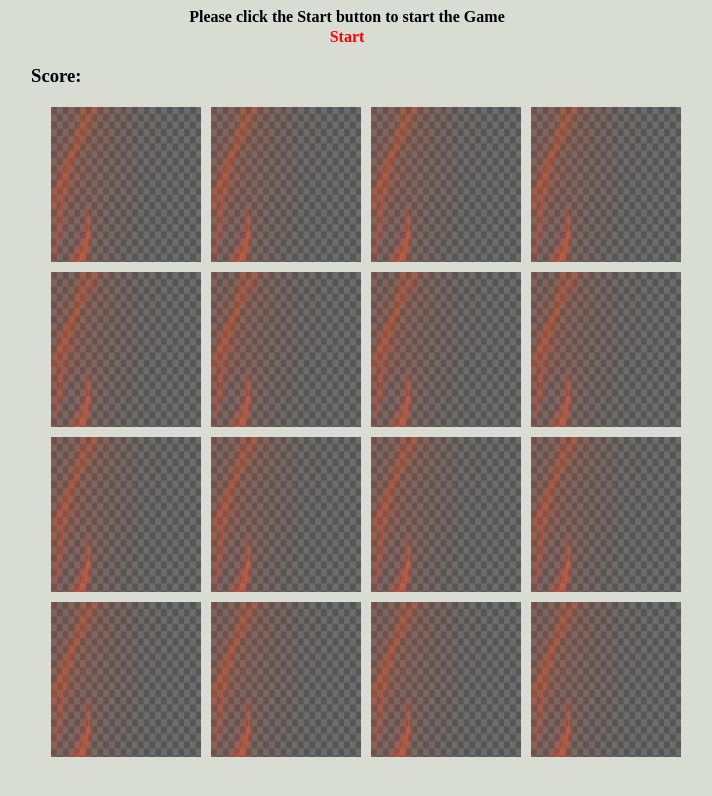
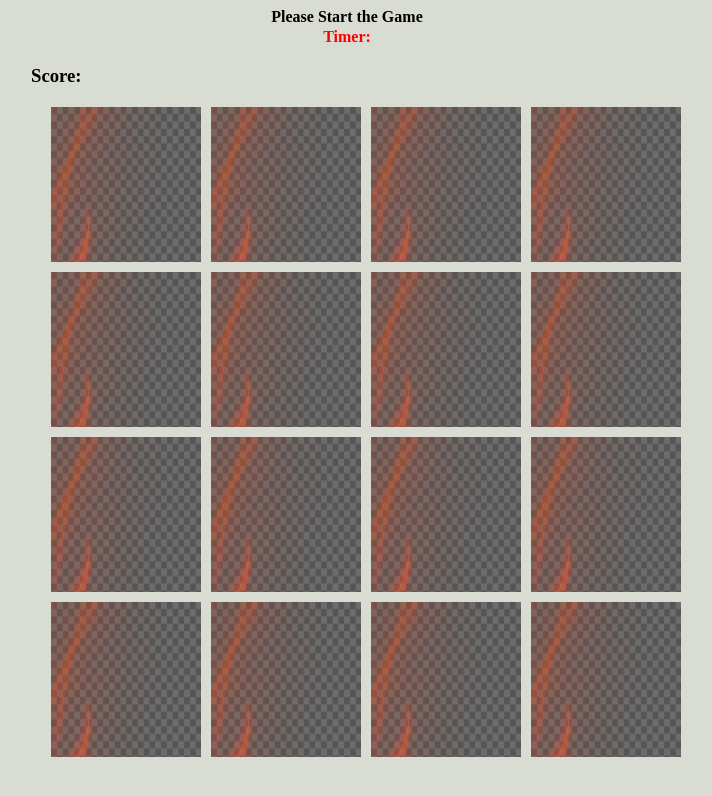
Before and after one commit to ncrown1190/Memory-Game, a plain HTML site: page index.html in a window 1280 px wide. Shown: the whole page, without its empty margins (293-1005 px from the left). Drawn offline with Linux system fonts and the light colour scheme.

Commit message:
some chages to display game

```diff
--- a/index.html
+++ b/index.html
@@ -9,8 +9,8 @@
     <title>Memory Game</title>
   </head>
   <body>
-    <div class="info">Please click the Start button to start the Game</div>
-    <div id="counter">Start</div>
+    <div class="info">Please Start the Game</div>
+    <div id="counter">Timer:</div>
     <h3>Score:<span id="score"></span></h3>
 
     <div class="cards-div"></div>
--- a/short.js
+++ b/short.js
@@ -154,7 +154,7 @@ function cardFlipped() {
 let counter = 6;
 const timeOut = () => {
   let interval = setInterval(function () {
-    document.getElementById("counter").innerHTML = counter;
+    document.getElementById("counter").innerHTML = `Timer: ${counter}`;
     counter--;
     if (counter === 0) {
       clearInterval(interval);
```
